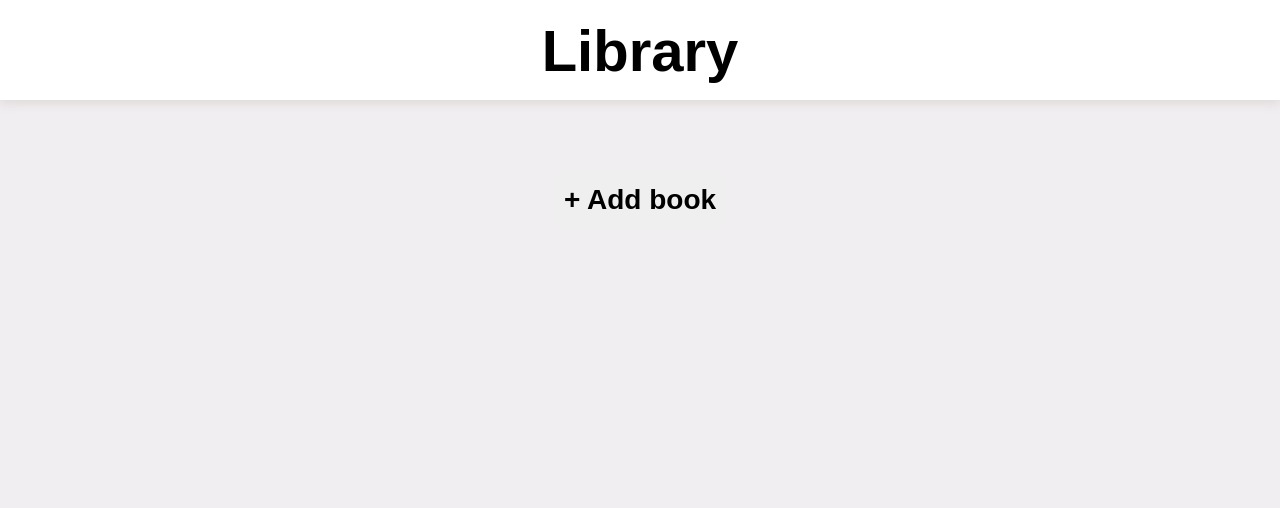
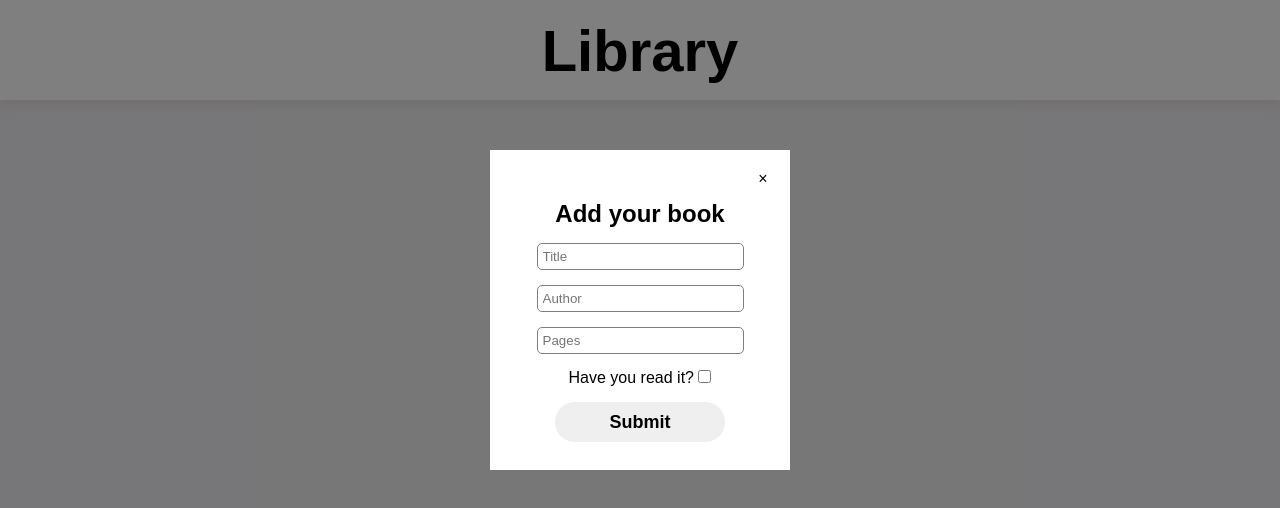
Before and after one commit to ShUsman/library, a plain HTML site: page index.html in a window 1280 px wide. Drawn offline with Linux system fonts and the light colour scheme.

Commit message:
сss до конца не отшлифовал, но проблему с закрытием модалки по клику вне ее исправил

```diff
--- a/index.html
+++ b/index.html
@@ -17,8 +17,9 @@
         <div id="bookList" class="book-list"></div>
     </main>
     <div id="modal" class="modal">
+        <div class="modal-content">
+            <form class="modal-input">
                 <span class="close">&times;</span>
-        <form class="modal-input">
                 <h2>Add your book</h2>
                 <input type="text" id="bookName" class="title" placeholder="Title">
                 <input type="text" id="bookAuthor" class="author" placeholder="Author">
@@ -32,6 +33,7 @@
                 </div>
             </form>
         </div>
+    </div>
 
     <script src="script.js"></script>
 </body>
--- a/main.css
+++ b/main.css
@@ -1,6 +1,7 @@
 * {
     margin: 0;
     padding: 0;
+    user-select: none;
 }
 
 body {
@@ -48,28 +49,65 @@ body {
 }
 
 .modal {
-    display: none;
-    background-color: white;
-    width: 300px;
-    height: 300px;
-    margin: auto;
-    border-radius: 10px;
-    box-shadow: 0px 1px 4px grey;
+    width: 100%;
+    height: 100%;
     position: fixed;
     z-index: 1000;
     top: 0;
+    bottom: 0;
+    right: 0;
     left: 0;
-    right: 0;
-    bottom: 200px;
+    background-color: rgba(0, 0, 0, 0.5);
 }
 
+.modal-content {
+    width: 300px;
+    height: 320px;
+    background-color: white;
+    margin: 150px auto;
+}
 
 .modal-input {
     display: flex;
     flex-direction: column;
+    justify-content: center;
     align-items: center;
-    gap: 20px;
-    padding: 40px;
+    gap: 15px;
+    padding: 20px;
+}
+
+.close {
+    display: flex;
+    justify-content: end;
+    width: 100%;
+    height: 15px;
+}
+
+.title, .author, .pages {
+    width: 200px;
+    height: 25px;
+    padding-left: 5px;
+    border: 1px solid grey;
+    border-radius: 5px;
+}
+
+.modal-submit {
+    font-size: 18px;
+    font-weight: 700;
+    border: none;
+    width: 170px;
+    height: 40px;
+    border-radius: 20px;
+}
+
+.modal-submit:hover {
+    box-shadow: 0 12px 10px 0 rgba(0,0,0,0.24), 0 17px 50px 0 rgba(0,0,0,0.19);
+    border-radius: 20px;
+}
+
+.modal-submit:active {
+    box-shadow: 0 6px 0px 0 rgba(0,0,0,0.24), 0 17px 50px 0 rgba(0,0,0,0.19);
+    transform: translateY(5px);
 }
 
 .book-card {
@@ -100,3 +138,9 @@ body {
     display: flex;
     justify-content: right;
 }
+
+.book-card > button {
+    width: 100px;
+    height: 30px;
+    margin: auto;
+}
--- a/script.js
+++ b/script.js
@@ -22,8 +22,8 @@ function createBookCards(book, index) {
     const pages = document.createElement('h3');
     const status = document.createElement('h3');
 
-    const removeBook = document.createElement('button')
-    removeBook.textContent = 'Remove'
+    const removeBook = document.createElement('button');
+    removeBook.textContent = 'Remove';
 
     removeBook.addEventListener('click', () => {
         books.splice(index, 1)
@@ -60,6 +60,7 @@ addBookButton.addEventListener('click', () => {
 
 // Закрытие модального окна при клике вне его
 window.addEventListener('click', (event) => {
+    console.log(event.target);
     if (event.target === modal) {
         modal.style.display = 'none';
     }
```
Lines whose indentation alone changed are shown as unchanged.
